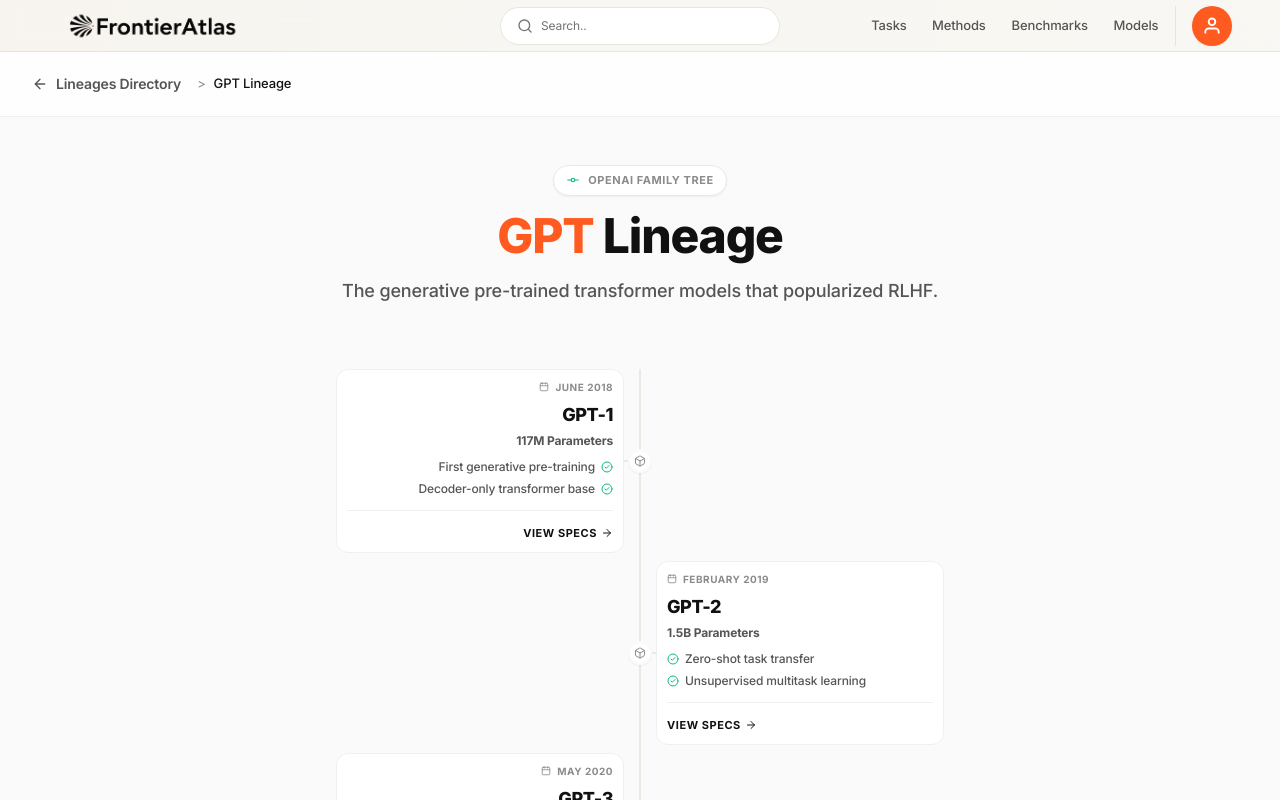
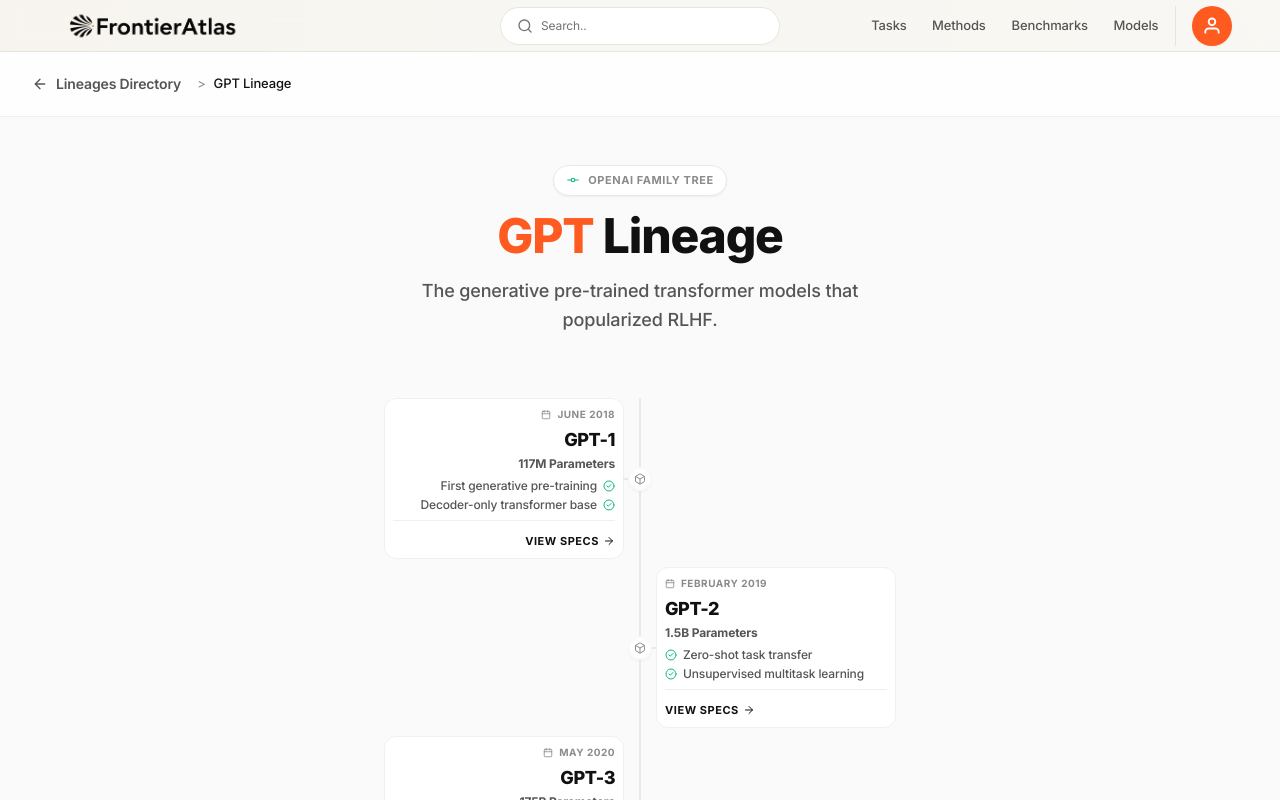
Before and after one commit to Deepak-Solanki04/Frontier_Atlas, a Next.js app: page /lineages/1 in a window 1280 px wide. Shown: the top 800 px of the page. Built offline with nearby package versions, Linux system fonts and the light colour scheme.

Commit message:
style: Reduce box dimensions both horizontally and vertically

```diff
--- a/app/lineages/[slug]/page.tsx
+++ b/app/lineages/[slug]/page.tsx
@@ -102,7 +102,7 @@ export default function LineageDetailPage({
         </div>
       </header>
 
-      <main className="max-w-2xl mx-auto px-4 md:px-8 mt-12">
+      <main className="max-w-xl mx-auto px-4 md:px-8 mt-12">
 
         {/* HEADER */}
         <div className="text-center mb-16">
@@ -142,13 +142,13 @@ export default function LineageDetailPage({
 
                   {/* Card Content */}
                   <div className={`w-full md:w-1/2 pl-8 md:pl-0 ${isEven ? 'md:pr-4 text-left md:text-right' : 'md:pl-4 text-left'}`}>
-                    <div className={`bg-white rounded-[12px] border ${isSota ? 'border-2' : 'border'} p-2.5 transition-all hover:shadow-md relative group cursor-pointer`}
+                    <div className={`bg-white rounded-[12px] border ${isSota ? 'border-2' : 'border'} p-2 transition-all hover:shadow-md relative group cursor-pointer`}
                          style={{ borderColor: isSota ? lineage.color : '#F0F0F0' }}>
 
                       {/* Connection Line to Center Node (Desktop only) */}
                       <div className={`hidden md:block absolute top-1/2 -translate-y-1/2 w-4 h-[2px] bg-[#EAE9E4] transition-colors group-hover:bg-[#111111] ${isEven ? '-right-4' : '-left-4'}`} />
 
-                      <div className={`flex items-center gap-2 mb-1.5 ${isEven ? 'md:justify-end' : ''}`}>
+                      <div className={`flex items-center gap-2 mb-1 ${isEven ? 'md:justify-end' : ''}`}>
                         <div className="flex items-center gap-1.5 text-[10px] font-bold text-[#8B8B8B] uppercase tracking-wider">
                           <Calendar size={10} />
                           {node.date}
@@ -160,25 +160,25 @@ export default function LineageDetailPage({
                         )}
                       </div>
 
-                      <h3 className="text-lg font-extrabold text-[#111111] tracking-tight mb-1 group-hover:text-[#FF5A1F] transition-colors">
+                      <h3 className="text-lg font-extrabold text-[#111111] tracking-tight mb-0.5 group-hover:text-[#FF5A1F] transition-colors">
                         {node.name}
                       </h3>
 
-                      <div className={`text-xs font-bold text-[#555555] mb-2.5 ${isEven ? 'md:justify-end' : ''}`}>
+                      <div className={`text-xs font-bold text-[#555555] mb-1.5 ${isEven ? 'md:justify-end' : ''}`}>
                         {node.parameters} Parameters
                       </div>
 
-                      <ul className={`space-y-1.5 ${isEven ? 'md:text-right' : 'text-left'}`}>
+                      <ul className={`space-y-1 ${isEven ? 'md:text-right' : 'text-left'}`}>
                         {node.highlights.map((highlight: string, i: number) => (
                           <li key={i} className={`flex items-start gap-1.5 text-[12px] font-medium text-[#555555] ${isEven ? 'md:flex-row-reverse' : ''}`}>
                             <CheckCircle2 size={12} className="shrink-0 mt-0.5 text-[#10B981]" />
-                            <span className="leading-snug">{highlight}</span>
+                            <span className="leading-tight">{highlight}</span>
                           </li>
                         ))}
                       </ul>
 
                       {/* View Model Button (Mock) */}
-                      <div className={`mt-3 pt-2.5 border-t border-[#F0F0F0] ${isEven ? 'md:text-right' : 'text-left'}`}>
+                      <div className={`mt-2 pt-2 border-t border-[#F0F0F0] ${isEven ? 'md:text-right' : 'text-left'}`}>
                         <span className="inline-flex items-center gap-1 text-[11px] font-bold text-[#111111] uppercase tracking-wider group-hover:text-[#FF5A1F] transition-colors">
                           View Specs <ArrowRight size={12} />
                         </span>
```
